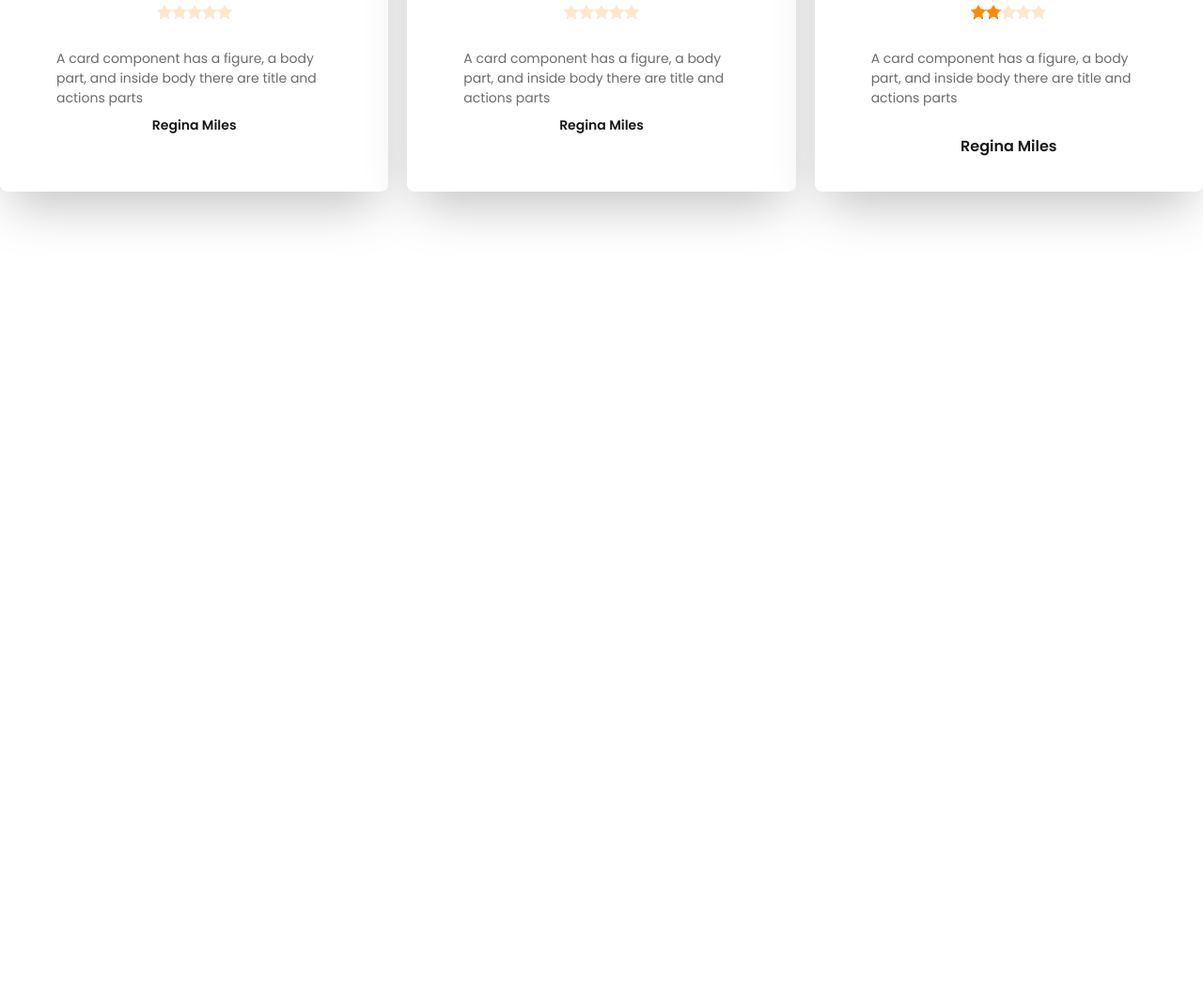
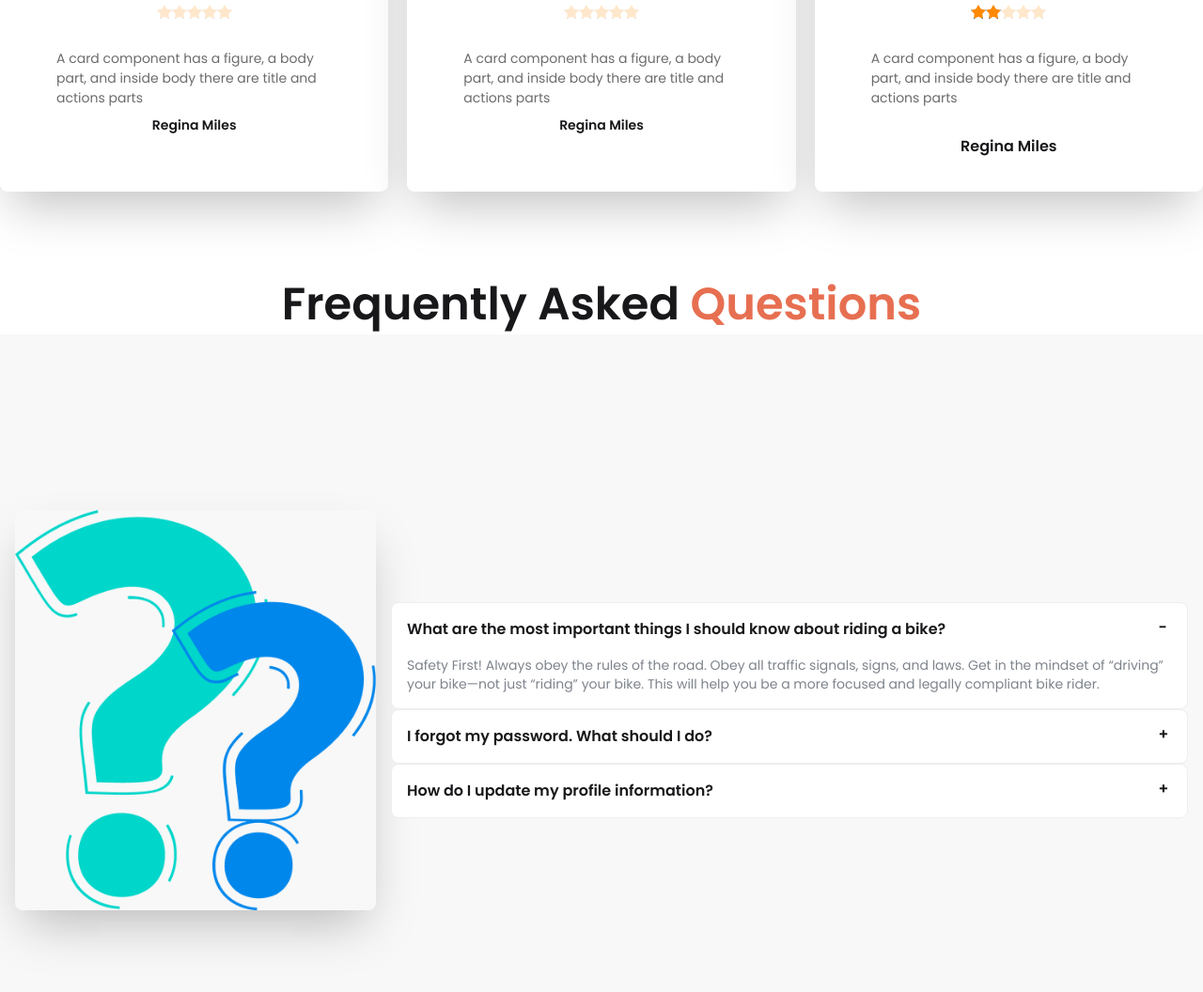
Before and after one commit to Maharab24/Biker-Zone, a plain HTML site: page index.html in a window 1280 px wide. Shown: the part 1643-2699 px from the top of the page at 94% size. Before the commit the page ends 1943 px from the top, so only its background shows below. Drawn offline with nearby package versions, Linux system fonts and the light colour scheme.

Commit message:
FAQ section

```diff
--- a/index.html
+++ b/index.html
@@ -279,9 +279,45 @@
 
     </section>
 
+    <!--FAQ-->
+    <section class="my-24">
+      <h3 class="text-5xl mb-2 font-semibold text-center
+      ">
+      Frequently Asked <span class="text-[#E76F51]">Questions</span>
+      </h3>
+
+      <div class="hero bg-base-200 min-h-screen">
+        <div class="hero-content flex-col lg:flex-row">
+          <img
+            src="images/others/faq.png"
+            class="max-w-sm rounded-lg shadow-2xl" />
+          <div class="">
+            <div class="collapse collapse-plus bg-base-100 border border-base-300">
+              <input type="radio" name="my-accordion-3" checked="checked" />
+              <div class="collapse-title font-semibold">What are the most important things I should
+                know about riding a bike?</div>
+              <div class="collapse-content text-sm text-[#7E848C]">Safety First! Always obey the rules of the road. Obey all traffic signals, signs, and laws. Get in the mindset of “driving” your bike—not just “riding” your bike. This will help you be a more focused and legally compliant bike rider. </div>
+            </div>
+            <div class="collapse collapse-plus bg-base-100 border border-base-300">
+              <input type="radio" name="my-accordion-3" />
+              <div class="collapse-title font-semibold">I forgot my password. What should I do?</div>
+              <div class="collapse-content text-sm">Click on "Forgot Password" on the login page and follow the instructions sent to your email.</div>
+            </div>
+            <div class="collapse collapse-plus bg-base-100 border border-base-300">
+              <input type="radio" name="my-accordion-3" />
+              <div class="collapse-title font-semibold">How do I update my profile information?</div>
+              <div class="collapse-content text-sm">Go to "My Account" settings and select "Edit Profile" to make changes.</div>
+            </div>
+          </div>
+        </div>
+      </div>
+
+    </section>
 
   </main>
+<footer>
 
+</footer>
 </body>
 
 </html>
```
